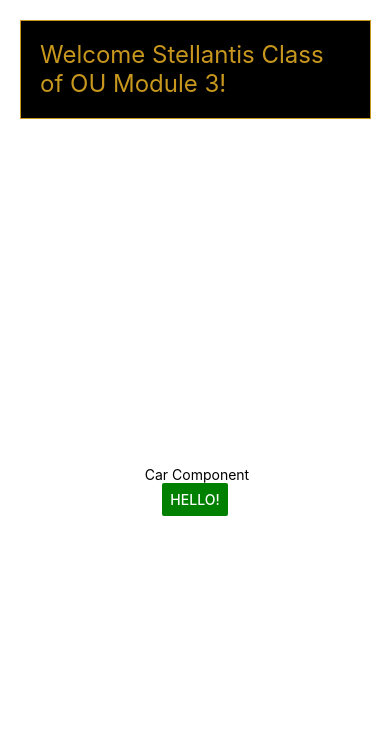
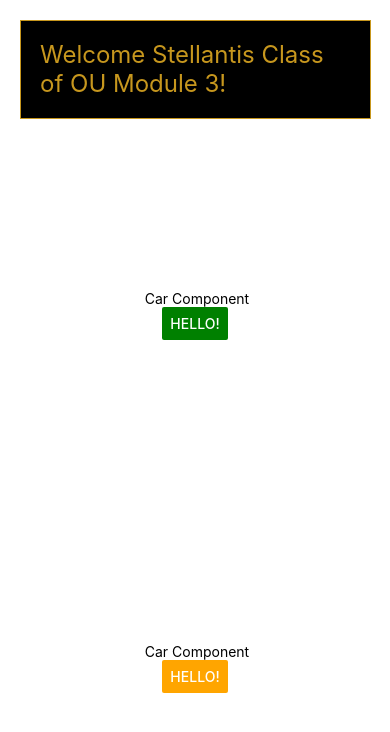
Before and after one commit to palmex/frontend1122, a React Native app: screen / in a window 390 px wide. Shown: the top 732 px of the page. Built offline with nearby package versions, Linux system fonts and the light colour scheme.

Commit message:
added button toggle w/ properties and states

```diff
--- a/App.js
+++ b/App.js
@@ -12,7 +12,8 @@
 {/* testnet-api.stellantis-oakland.com/cars/new */}
       <Text style={styles.text}>Welcome Stellantis Class of OU {stelVar}!</Text>
       {/* <Text style={styles.text2}>Component Text 2</Text> */}
-      <Car></Car>
+      <Car buttonColor="green"></Car>
+      <Car buttonColor="orange"></Car>
       <StatusBar style="auto" />
 
     </View>
--- a/components/Car.js
+++ b/components/Car.js
@@ -1,5 +1,6 @@
 import { StyleSheet, Text, Button, View } from 'react-native';
 import React from "react";
+// import specialFucntion from anotherComponet
 
 
 export default class Car extends React.Component{
@@ -8,7 +9,9 @@
     constructor(props){
         super(props);
         this.state= {
-            buttonTitle:"Hello!"
+            buttonTitle:"Hello!",
+            buttonBool: true,
+            buttonColor: this.props.buttonColor,
         }
     }
 
@@ -16,8 +19,18 @@
     // 2. Functional Code
 
     doSomething = () => {
-        console.log("green hello button was clicked")
-        this.setState({buttonTitle: "Clicked!"})
+        console.log(this.state.buttonBool)
+        if(this.state.buttonBool){
+            this.setState({buttonTitle: "Off!"})
+            this.setState({buttonColor: "grey"})
+            console.log("off")
+        } else {
+            this.setState({buttonTitle: "On!"})
+            this.setState({buttonColor: this.props.buttonColor})
+            console.log("on")
+        }
+        this.setState({buttonBool: !this.state.buttonBool})
+        console.log(this.state.buttonBool)
     }
 
 
@@ -28,7 +41,7 @@
 
             <Text> Car Component</Text>
             <Button title={this.state.buttonTitle}
-             color="green"
+             color={this.state.buttonColor}
              onPress={this.doSomething}
              ></Button>
         </View>)
```
